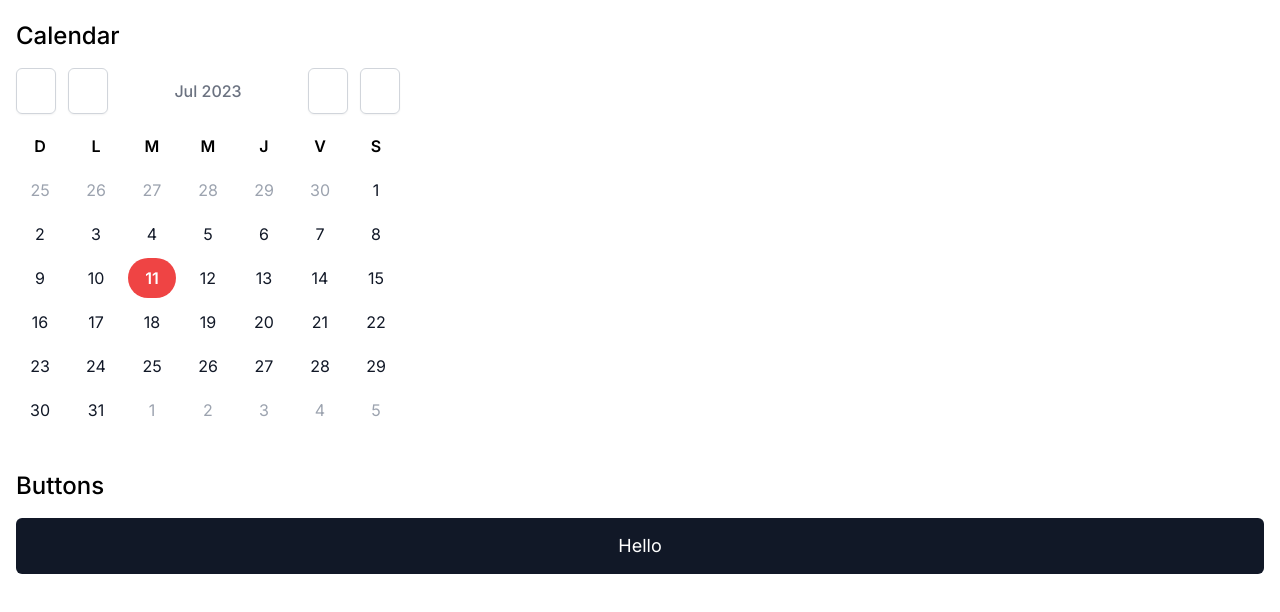
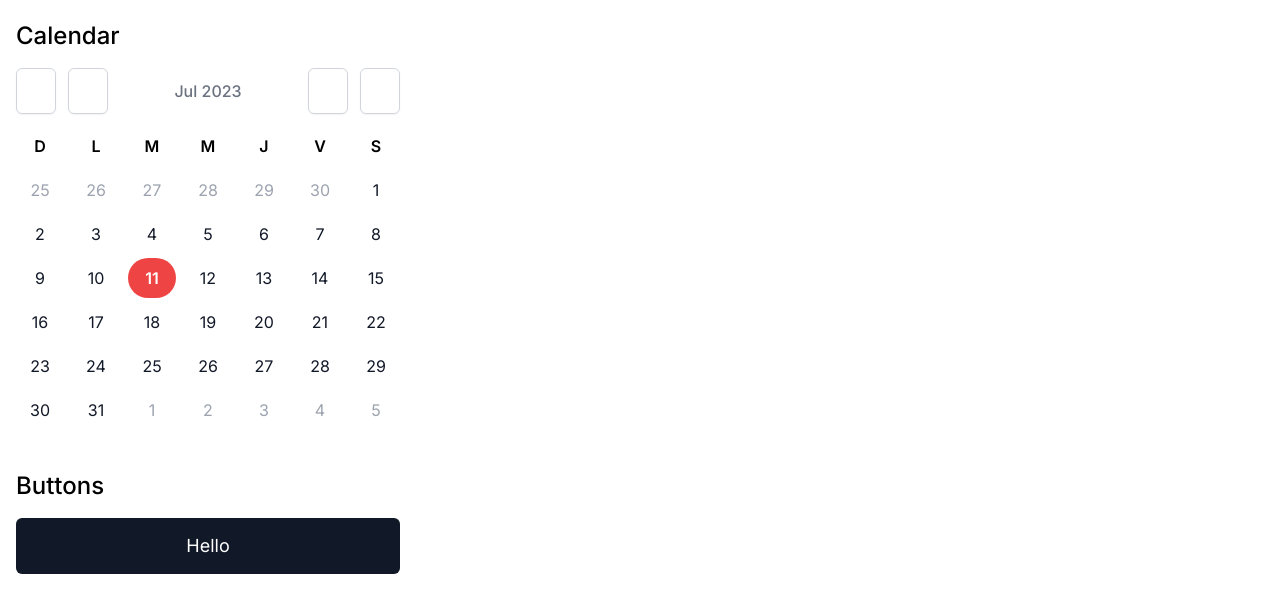
Before and after one commit to falcondpr/ui, a React (Vite) app: page / in a window 1280 px wide. Shown: the top 612 px of the page. Built offline with nearby package versions, Linux system fonts and the light colour scheme; some icons are missing.

Commit message:
feat: button container

```diff
--- a/src/App.tsx
+++ b/src/App.tsx
@@ -9,7 +9,7 @@ function App() {
         <Calendar />
       </div>
 
-      <div>
+      <div className="max-w-sm">
         <h3 className="font-medium mb-4 text-2xl">Buttons</h3>
         <Button>Hello</Button>
       </div>
```
